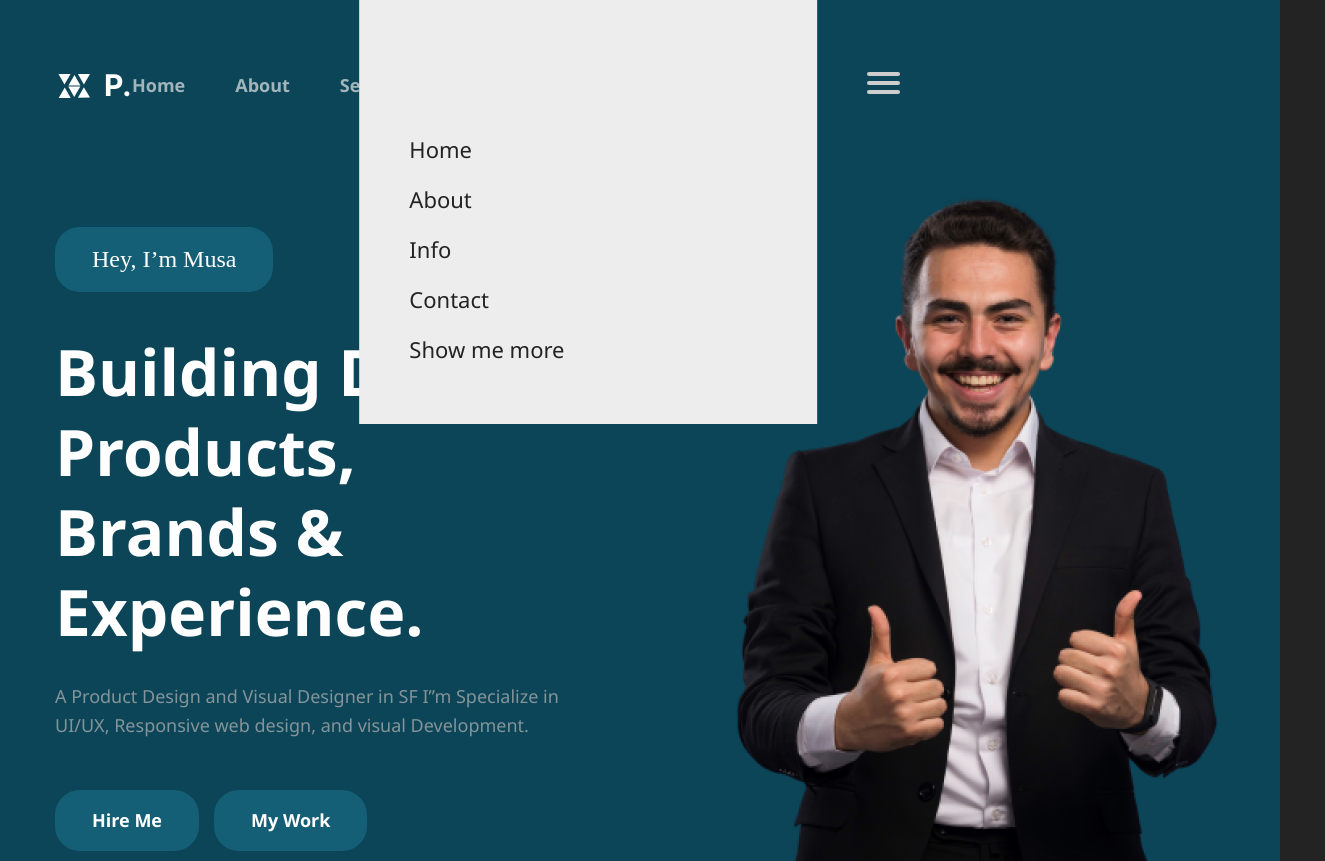
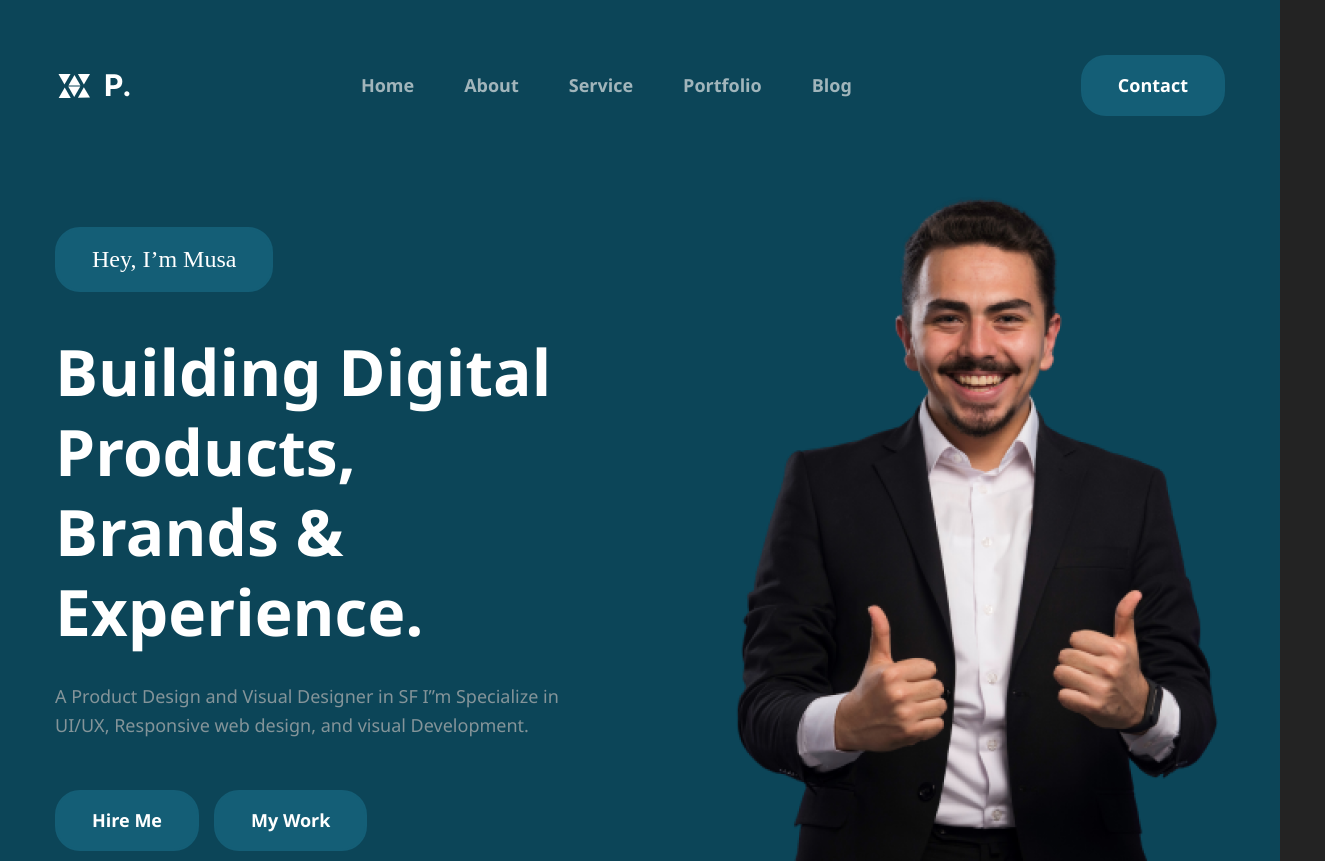
Before and after one commit to shahobiddindev/lesson-9, a plain HTML site: page index.html in a window 1280 px wide. Shown: the top 861 px of the page, 1325 px wide, since content can reach past the window. Drawn offline with Linux system fonts and the light colour scheme; a web font is replaced by a local one.

Commit message:
remove toggle

```diff
--- a/index.html
+++ b/index.html
@@ -21,46 +21,6 @@
          </ul>
          <button class="nav-btn btn">Contact</button>
          <!--  tougle qismi yasalmoqda -->
-         <div id="menuToggle">
-            <!--
-            A fake / hidden checkbox is used as click reciever,
-            so you can use the :checked selector on it.
-            -->
-            <input type="checkbox" />
-
-            <!--
-            Some spans to act as a hamburger.
-
-            They are acting like a real hamburger,
-            not that McDonalds stuff.
-            -->
-            <span></span>
-            <span></span>
-            <span></span>
-
-            <!--
-            Too bad the menu has to be inside of the button
-            but hey, it's pure CSS magic.
-            -->
-            <ul id="menu">
-               <a href="#">
-                  <li>Home</li>
-               </a>
-               <a href="#">
-                  <li>About</li>
-               </a>
-               <a href="#">
-                  <li>Info</li>
-               </a>
-               <a href="#">
-                  <li>Contact</li>
-               </a>
-               <a href="https://erikterwan.com/" target="_blank">
-                  <li>Show me more</li>
-               </a>
-            </ul>
-         </div>
-
       </nav>
    </header>
 
```
